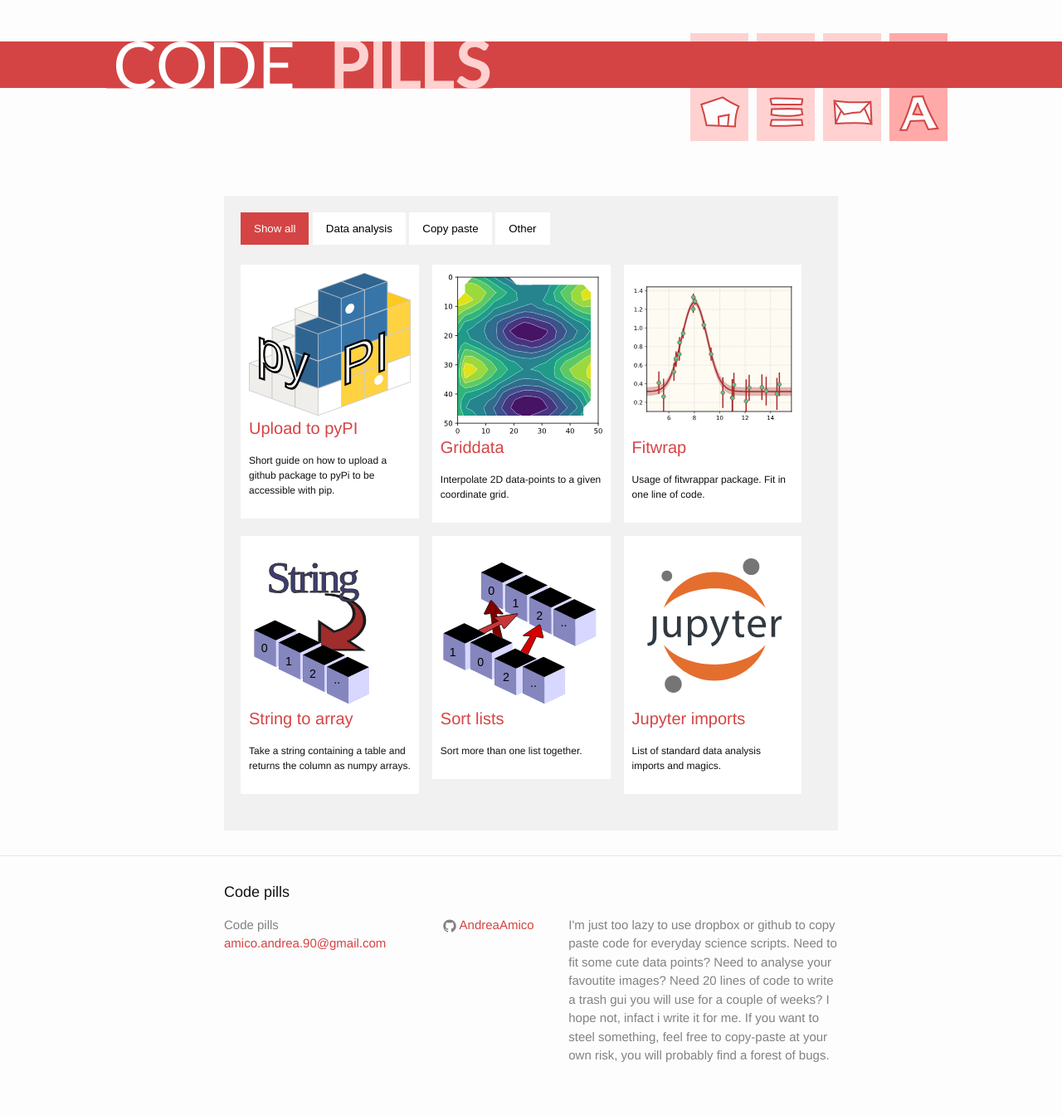
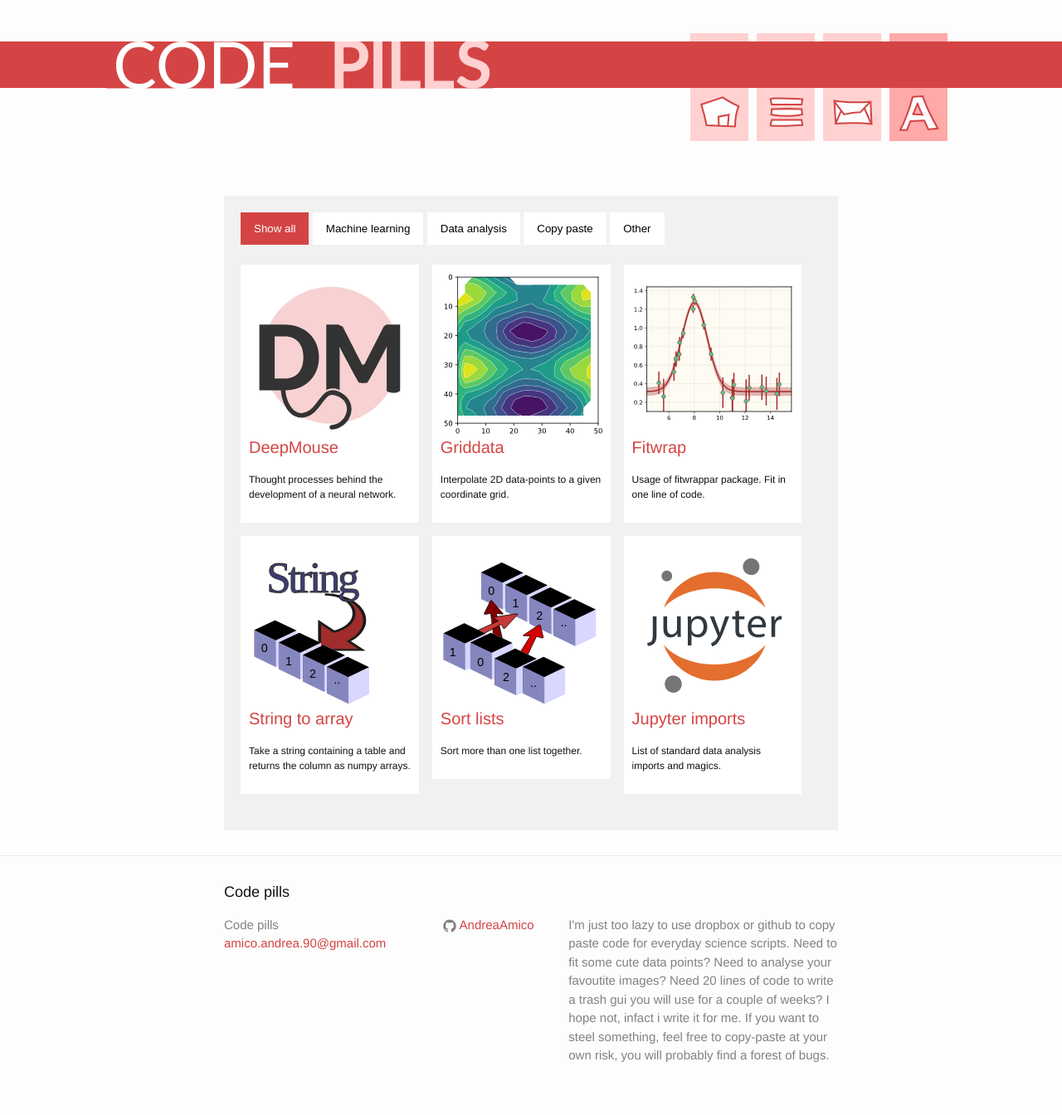
Before and after one commit to AndreaAmico/AndreaAmico.github.io, a Jekyll site: the page built from index.html, in a window 1280 px wide. Shown: the whole page at 83% size. Built offline with Jekyll 4.4.1, drawn with Linux system fonts in a browser that asks for light colours.

Commit message:
added machine learning section and deepmouse github link

```diff
--- a/index.html
+++ b/index.html
@@ -6,19 +6,21 @@
 <div class="home portfolio boxing">
   <div id="myBtnContainer">
     <button class="btn active" onclick="filterSelection('all')"> Show all</button>
+    <button class="btn" onclick="filterSelection('machine_learning')"> Machine learning</button>
     <button class="btn" onclick="filterSelection('data_analysis')"> Data analysis</button>
     <button class="btn" onclick="filterSelection('fast_copy_paste')"> Copy paste</button>
     <button class="btn" onclick="filterSelection('other')"> Other</button>
   </div>
    <div class="row">
 
-    <div class="column other">
+
+    <div class="column machine_learning">
       <div class="content">
-        <a href="other/2018/05/10/pypi_add_package.html">
-          <img src="asset/images/home/pyPI_logo.svg" alt="other" style="width:100%">
-          <h1>Upload to pyPI</h1>
+        <a href="https://github.com/AndreaAmico/DeepMouse">
+          <img src="asset/images/home/deep_mouse.svg" alt="machine_learning" style="width:100%">
+          <h1>DeepMouse</h1>
         </a>
-        <p>Short guide on how to upload a github package to pyPi to be accessible with pip.</p>
+        <p>Thought processes behind the development of a neural network.</p>
       </div>
     </div>
 
```
Also changed, not shown: about.md (+5 -3 lines), contacts.md (+4 -3 lines), asset/images/about/me_r.png (added), asset/images/home/deep_mouse.svg (added), 4 other files.
